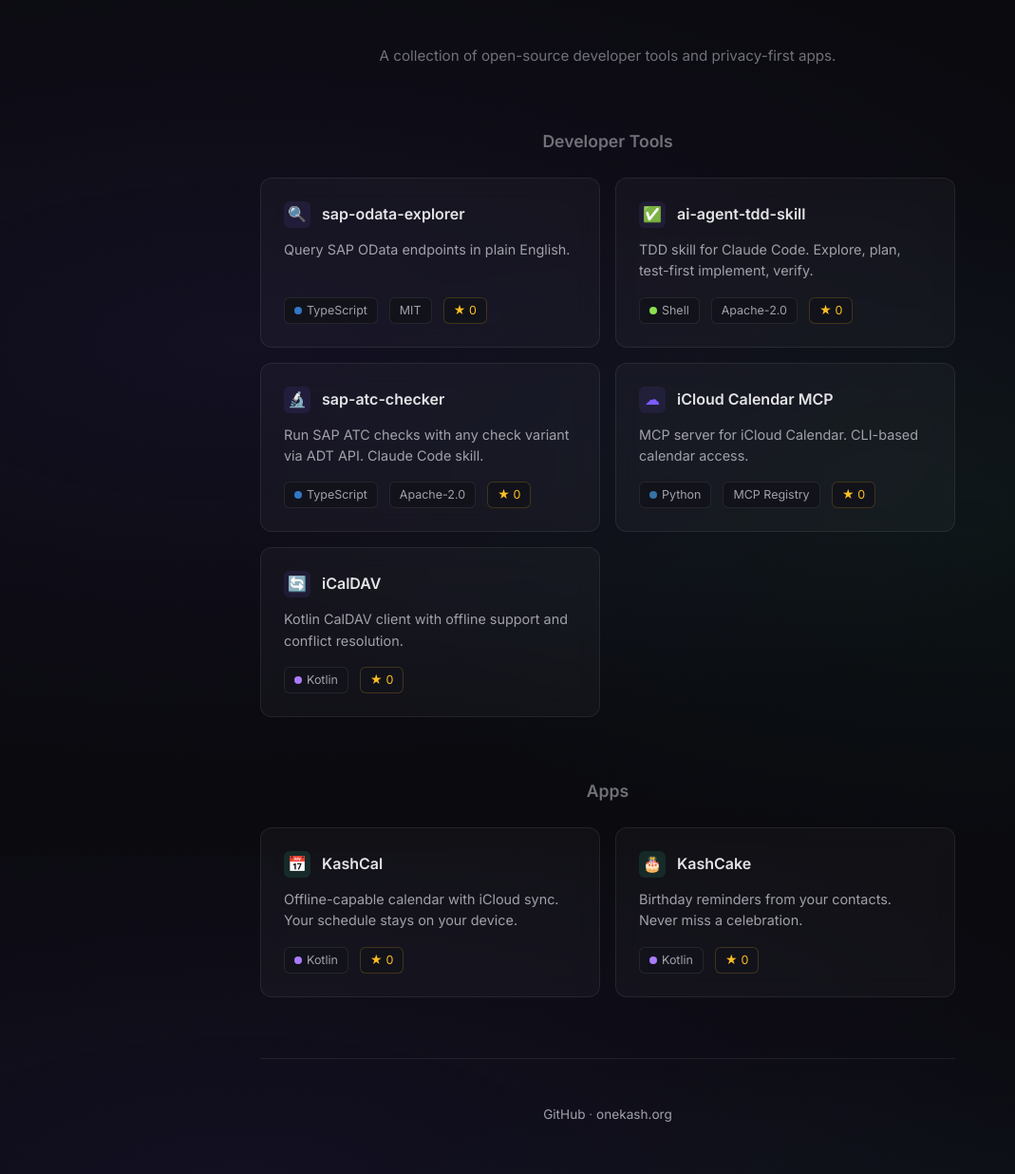
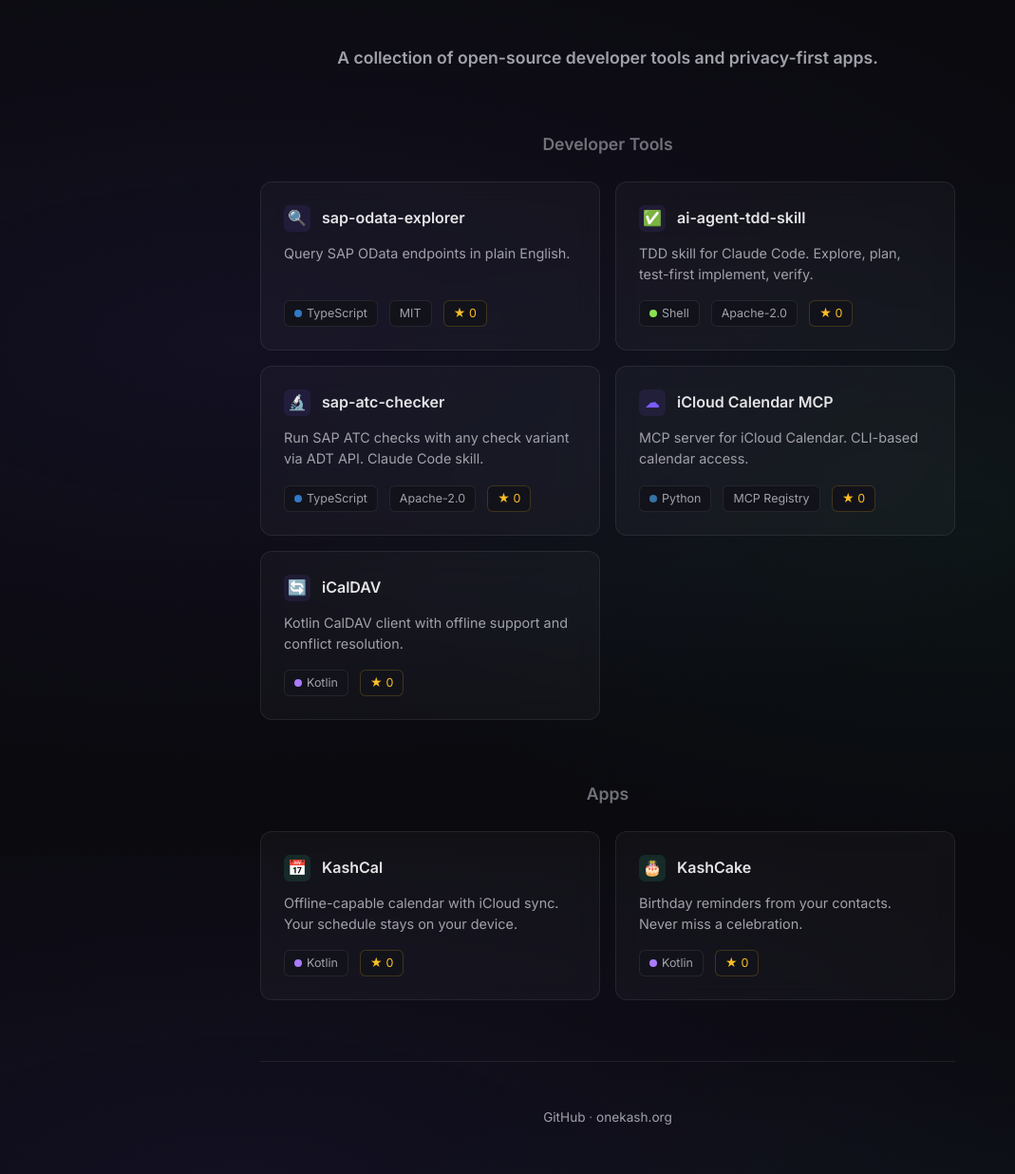
Before and after one commit to openkash/openkash.github.io, a Jekyll site: the page built from index.html, in a window 1280 px wide. Shown: the whole page at 95% size, without its empty margins (0-1069 px from the left). Built offline with Jekyll 4.4.1, drawn with Linux system fonts in a browser that asks for light colours; comment, search, counter and statistics services are not loaded.

Commit message:
Increase intro to 1.1rem bold

```diff
--- a/assets/css/style.css
+++ b/assets/css/style.css
@@ -38,7 +38,7 @@ a:hover { text-decoration: underline; }
 .intro { text-align: center; padding: 48px 0 32px; }
 
 .intro h1 {
-  font-size: 0.95rem; font-weight: 400; color: var(--text-muted);
+  font-size: 1.1rem; font-weight: 600; color: var(--text-secondary);
   line-height: 1.5;
 }
 
```
